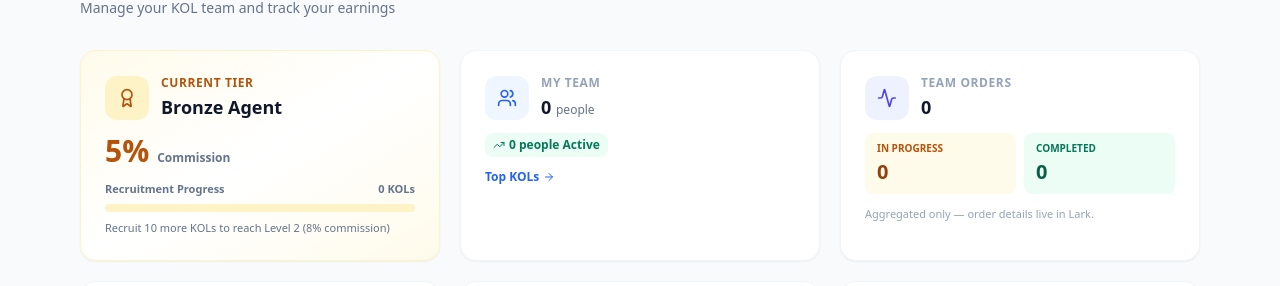
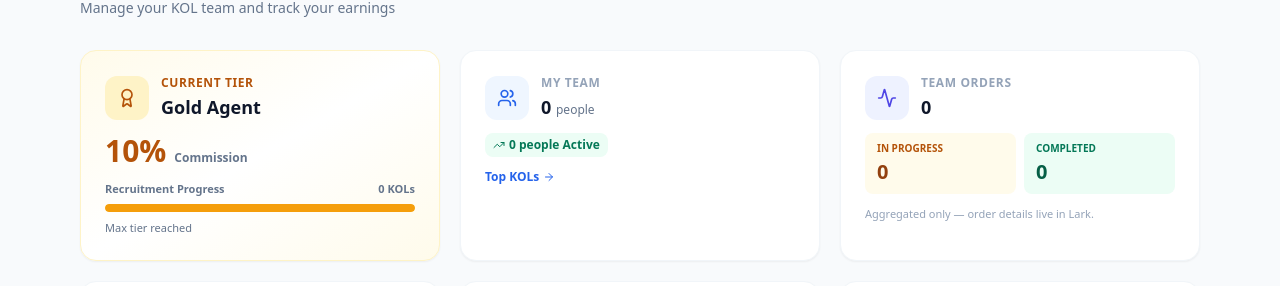
Before and after one commit to ericx0/affiliate-agent-portal, a Next.js app: page /en/dashboard in a window 1280 px wide. Shown: the part 135-421 px from the top of the page. Built offline with nearby package versions, Linux system fonts and the light colour scheme; no server answers.

Commit message:
fix(agent-portal): eliminate tier flicker by caching agent profile and instant render

```diff
--- a/src/app/[locale]/(protected)/dashboard/page.tsx
+++ b/src/app/[locale]/(protected)/dashboard/page.tsx
@@ -64,7 +64,29 @@ const TOP_KOL_LIMIT = 20;
 export default function AgentDashboard() {
   const t = useTranslations("agent");
   const tDash = useTranslations("dashboard");
-  const [stats, setStats] = useState<AgentStats | null>(null);
+  const [stats, setStats] = useState<AgentStats | null>(() => {
+    if (typeof window !== "undefined") {
+      try {
+        const raw = localStorage.getItem("lcm_agent_promoter");
+        if (raw) {
+          const p = JSON.parse(raw);
+          const rate = Number(p.commission_rate) || 10;
+          return {
+            totalKols: 0,
+            activeKols: 0,
+            totalPaid: 0,
+            totalPending: 0,
+            totalApproved: 0,
+            agentRate: rate,
+            teamOrdersInProgress: 0,
+            teamOrdersCompleted: 0,
+            teamGmvClosed: 0,
+          };
+        }
+      } catch {}
+    }
+    return null;
+  });
   const [loading, setLoading] = useState(true);
   const [invite, setInvite] = useState<InviteCodeResponse | null>(null);
   const [copied, setCopied] = useState(false);
@@ -75,12 +97,23 @@ export default function AgentDashboard() {
     (async () => {
       try {
         setLoading(true);
-        let realRate = 5;
+        let realRate = 10;
         let promoterData: any = null;
         let userRes: any = null;
         try {
+          const raw = typeof window !== "undefined" ? localStorage.getItem("lcm_agent_promoter") : null;
+          if (raw) {
+            promoterData = JSON.parse(raw);
+            if (promoterData.commission_rate) {
+              realRate = Number(promoterData.commission_rate);
+            }
+          }
+        } catch {}
+
+        try {
           const { data } = await supabase.auth.getUser();
           userRes = data;
+          if (!promoterData) {
             const res = await fetch("/api/auth/check-agent");
             if (res.ok) {
               const checkData = await res.json();
@@ -88,6 +121,8 @@ export default function AgentDashboard() {
                 promoterData = checkData.promoter;
                 if (promoterData.commission_rate) {
                   realRate = Number(promoterData.commission_rate);
+                }
+                localStorage.setItem("lcm_agent_promoter", JSON.stringify(promoterData));
               }
             }
           }
@@ -199,19 +234,11 @@ export default function AgentDashboard() {
             </div>
             <div>
               <div className="text-xs font-bold text-amber-700 uppercase tracking-wider">{t("tierBadge")}</div>
-              {loading && !stats ? (
-                <div className="h-5 w-24 bg-amber-200/60 rounded animate-pulse mt-1" />
-              ) : (
               <div className="text-lg font-bold text-slate-900 mt-0.5">{tierName}</div>
-              )}
             </div>
           </div>
           <div className="flex items-baseline gap-2">
-            {loading && !stats ? (
-              <div className="h-8 w-16 bg-amber-200/60 rounded animate-pulse" />
-            ) : (
             <span className="text-3xl font-extrabold text-amber-700">{tierRate}</span>
-            )}
             <span className="text-xs text-slate-500 font-semibold">{t("commission")}</span>
           </div>
           <div className="space-y-1.5">
--- a/src/app/[locale]/(protected)/layout.tsx
+++ b/src/app/[locale]/(protected)/layout.tsx
@@ -54,6 +54,12 @@ export default function ProtectedLayout({ children }: { children: React.ReactNod
           await supabase.auth.signOut();
           router.push("/login?error=not_agent");
           return;
+        }
+
+        if (data.promoter && typeof window !== "undefined") {
+          try {
+            localStorage.setItem("lcm_agent_promoter", JSON.stringify(data.promoter));
+          } catch {}
         }
 
         setLoading(false);
```
Lines whose indentation alone changed are shown as unchanged.
